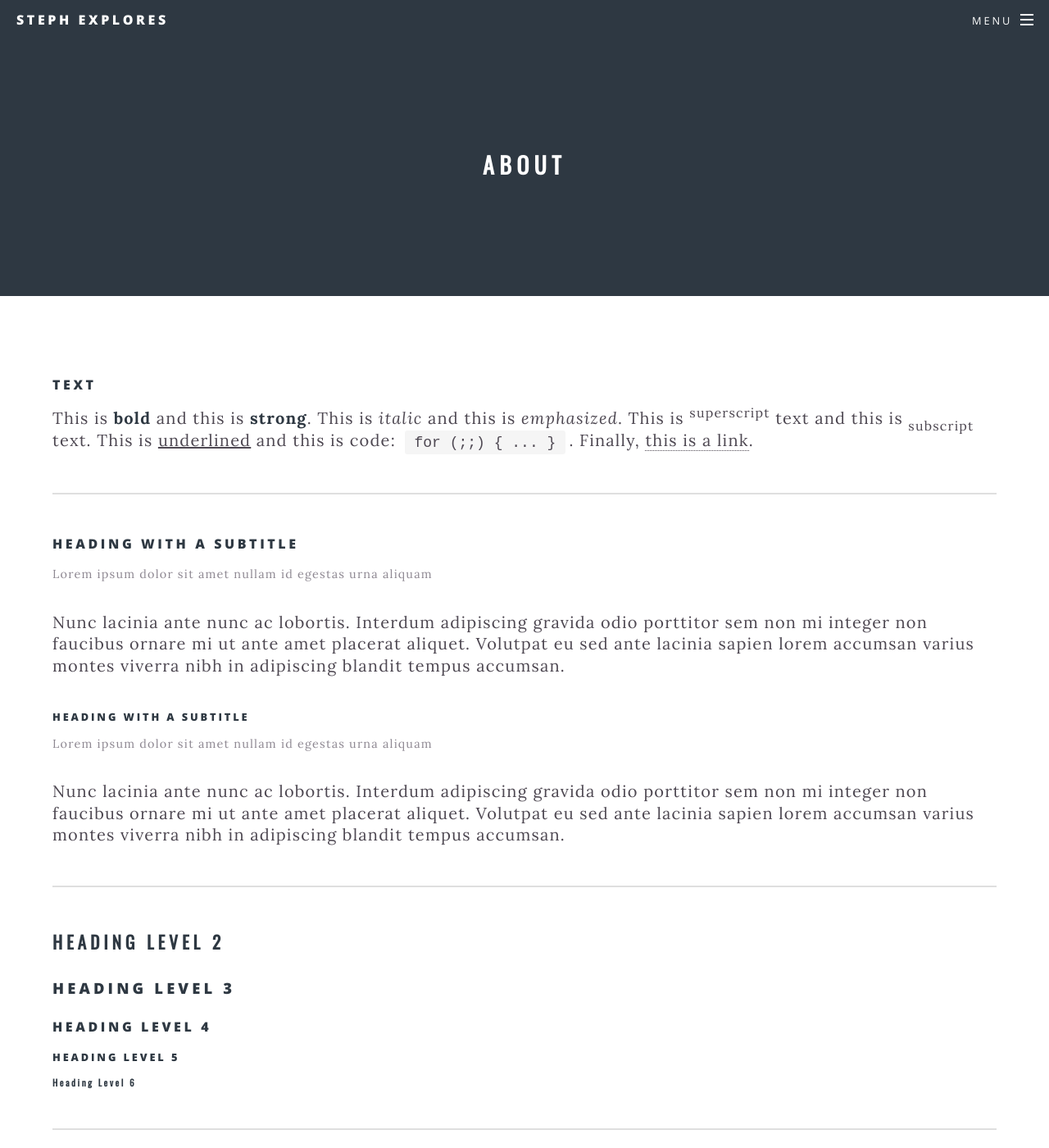
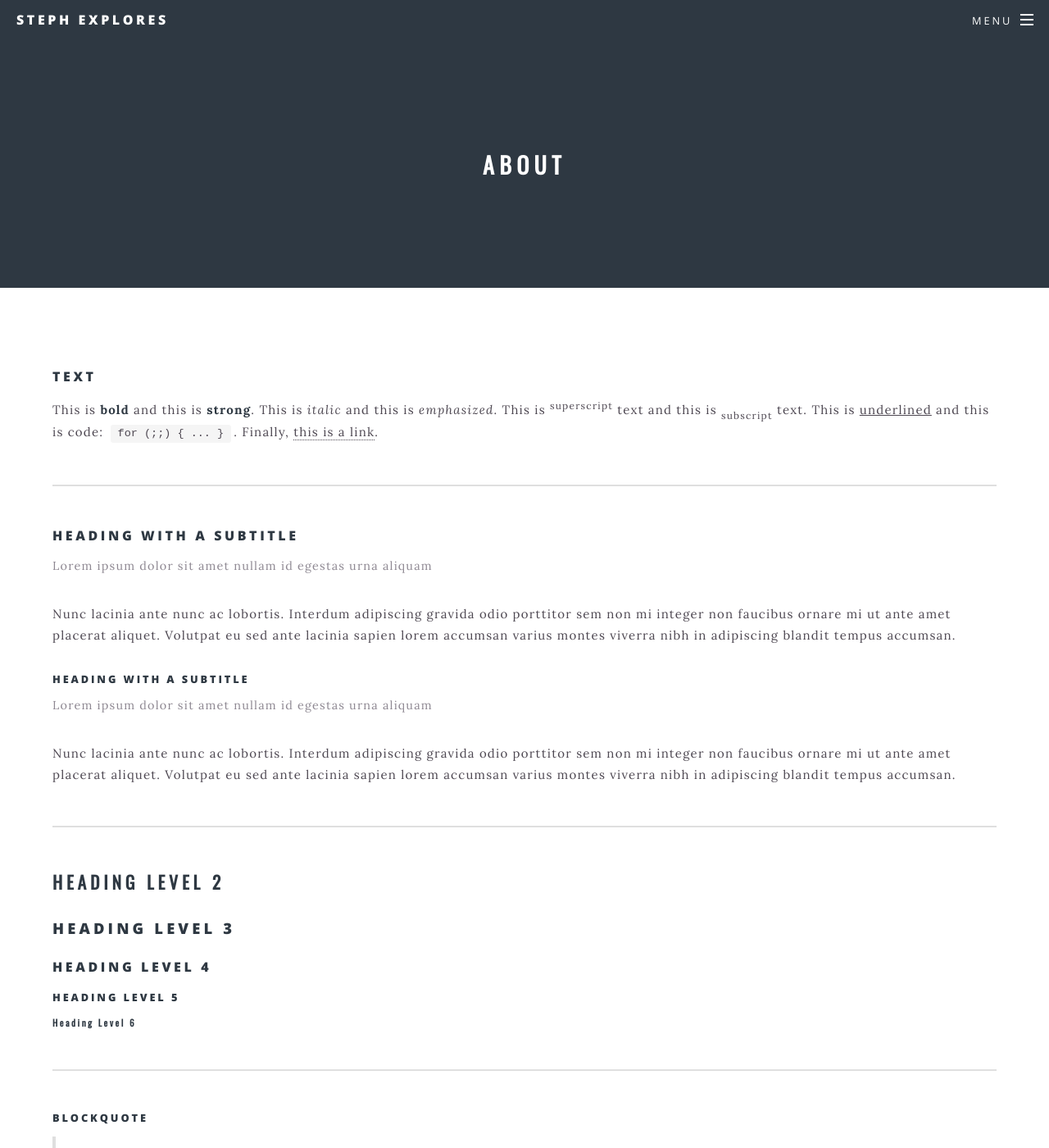
Before and after one commit to stephexplores/website, a Jekyll site: the page built from elements.html, in a window 1280 px wide and 1400 px high. Shown: the whole window at 82% size. Built offline with Jekyll 4.4.1, drawn with Linux system fonts in a browser that asks for light colours.

Commit message:
Font Size

```diff
--- a/css/main.scss
+++ b/css/main.scss
@@ -52,7 +52,7 @@ $baseurl: '{{ site.baseurl }}/images';
 	body, input, select, textarea {
 		color: _palette(fg);
 		font-family: _font(family);
-		font-size: 15pt;
+		font-size: 15px;
 		font-weight: _font(weight);
 		letter-spacing: _size(letter-spacing);
 		line-height: 1.65em;
@@ -93,7 +93,7 @@ $baseurl: '{{ site.baseurl }}/images';
 
 	p {
 		font-family: 'Lora',serif;
-		font-size: 15pt;
+		font-size: 15px;
 
 		margin: 0 0 _size(element-margin) 0;
 	}
```
